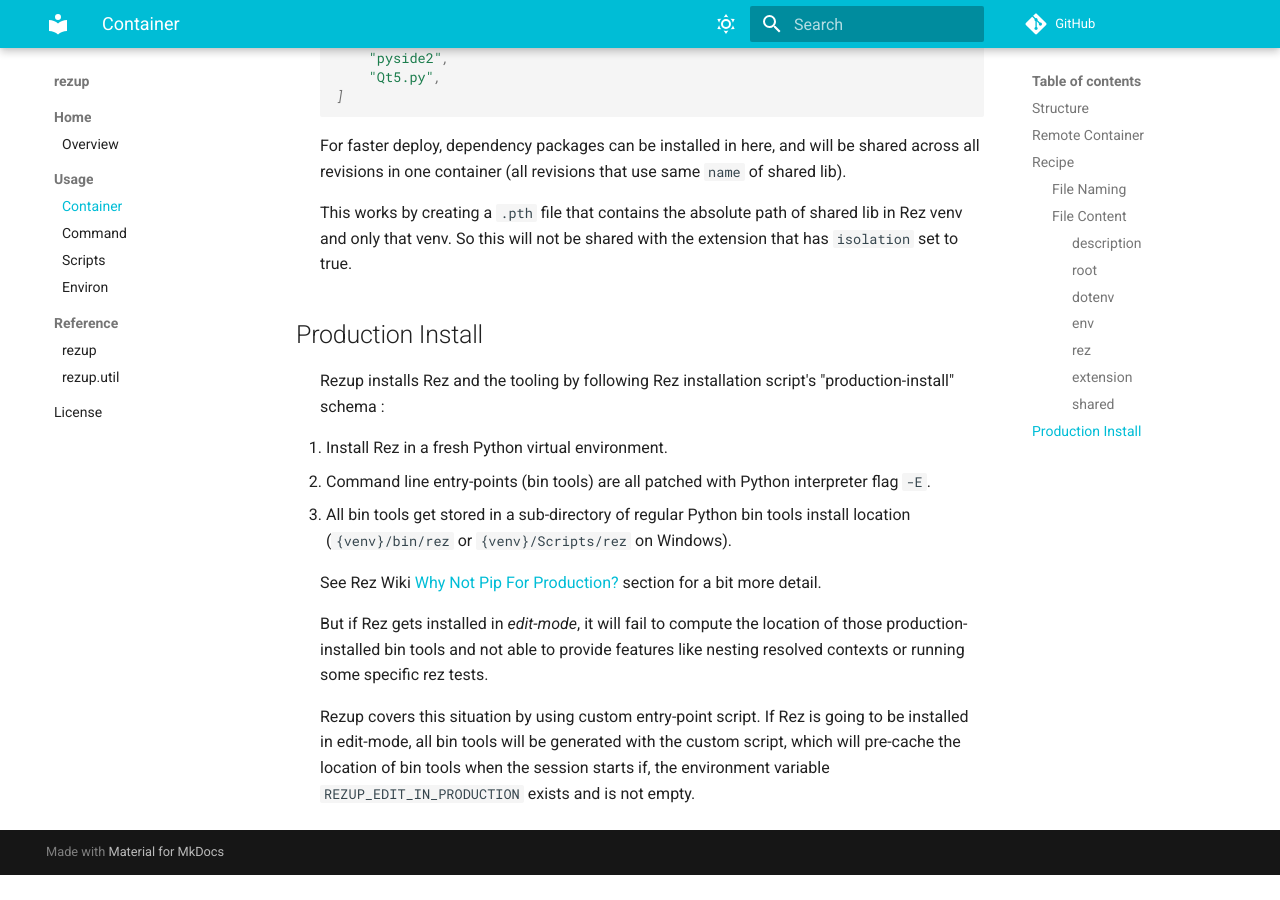
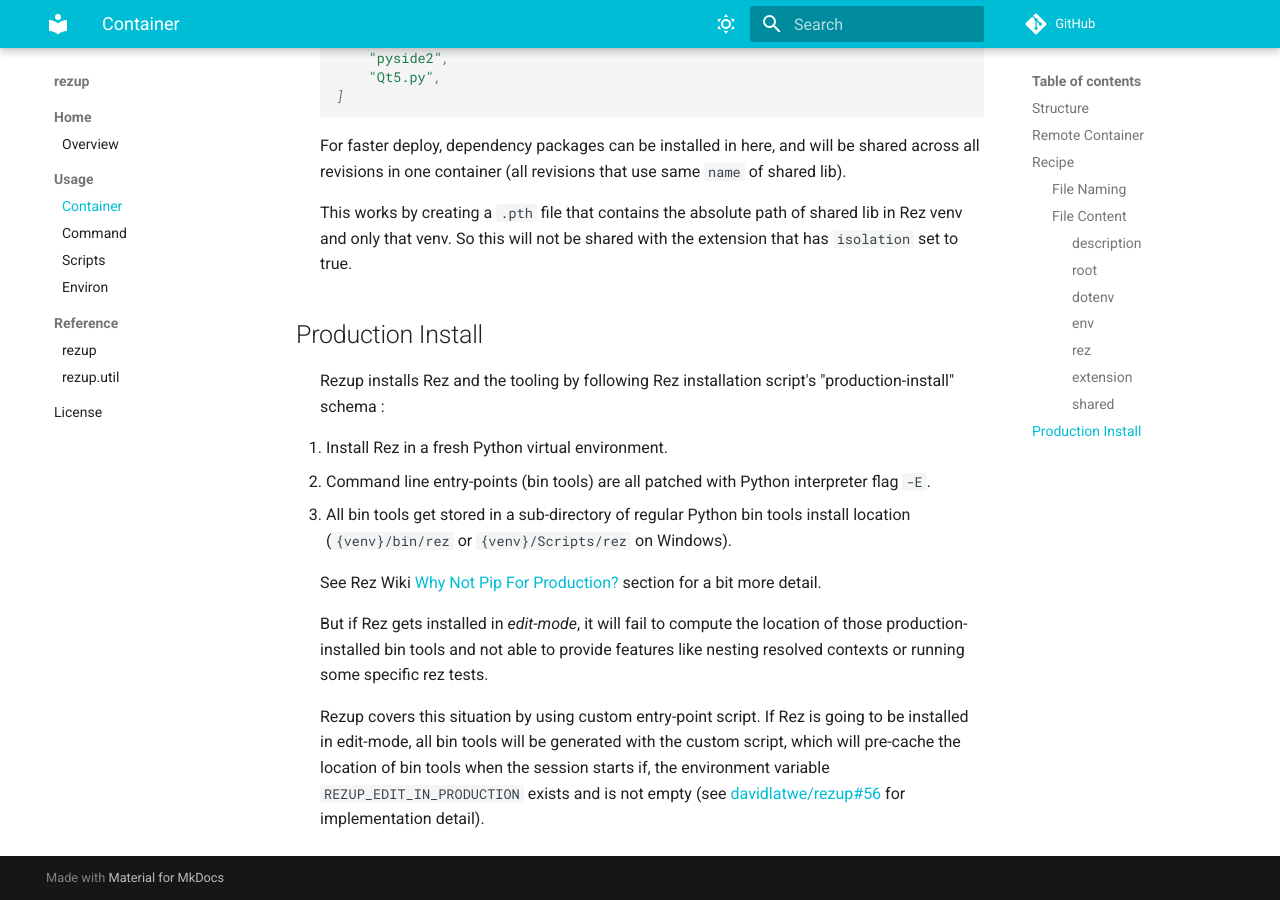
Before and after one commit to davidlatwe/rezup, an MkDocs documentation site: the page built from docs/container.md, in a window 1280 px wide and 900 px high, scrolled down 4639 px. Built offline with MkDocs 1.6.1 and Material for MkDocs 9.7.7, drawn with Linux system fonts in a browser that asks for light colours; comment, search, counter and statistics services are not loaded; before the commit the page ends 5514 px from its top, so only the background shows below that.

Commit message:
add link

```diff
--- a/docs/container.md
+++ b/docs/container.md
@@ -236,4 +236,4 @@
 
 But if Rez gets installed in *edit-mode*, it will fail to compute the location of those production-installed bin tools and not able to provide features like nesting resolved contexts or running some specific rez tests.
 
-Rezup covers this situation by using custom entry-point script. If Rez is going to be installed in edit-mode, all bin tools will be generated with the custom script, which will pre-cache the location of bin tools when the session starts if, the environment variable `REZUP_EDIT_IN_PRODUCTION` exists and is not empty.
+Rezup covers this situation by using custom entry-point script. If Rez is going to be installed in edit-mode, all bin tools will be generated with the custom script, which will pre-cache the location of bin tools when the session starts if, the environment variable `REZUP_EDIT_IN_PRODUCTION` exists and is not empty (see [davidlatwe/rezup#56](https://github.com/davidlatwe/rezup/pull/56) for implementation detail).
```
